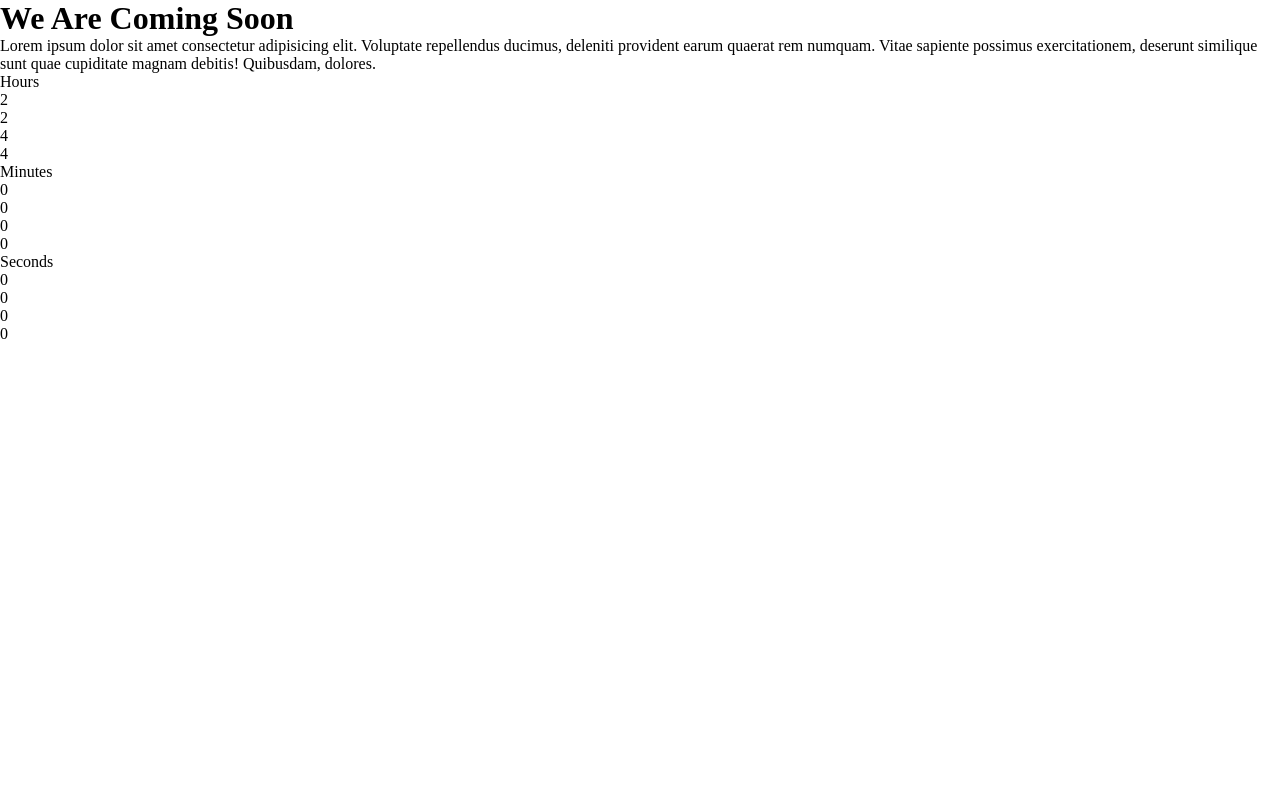
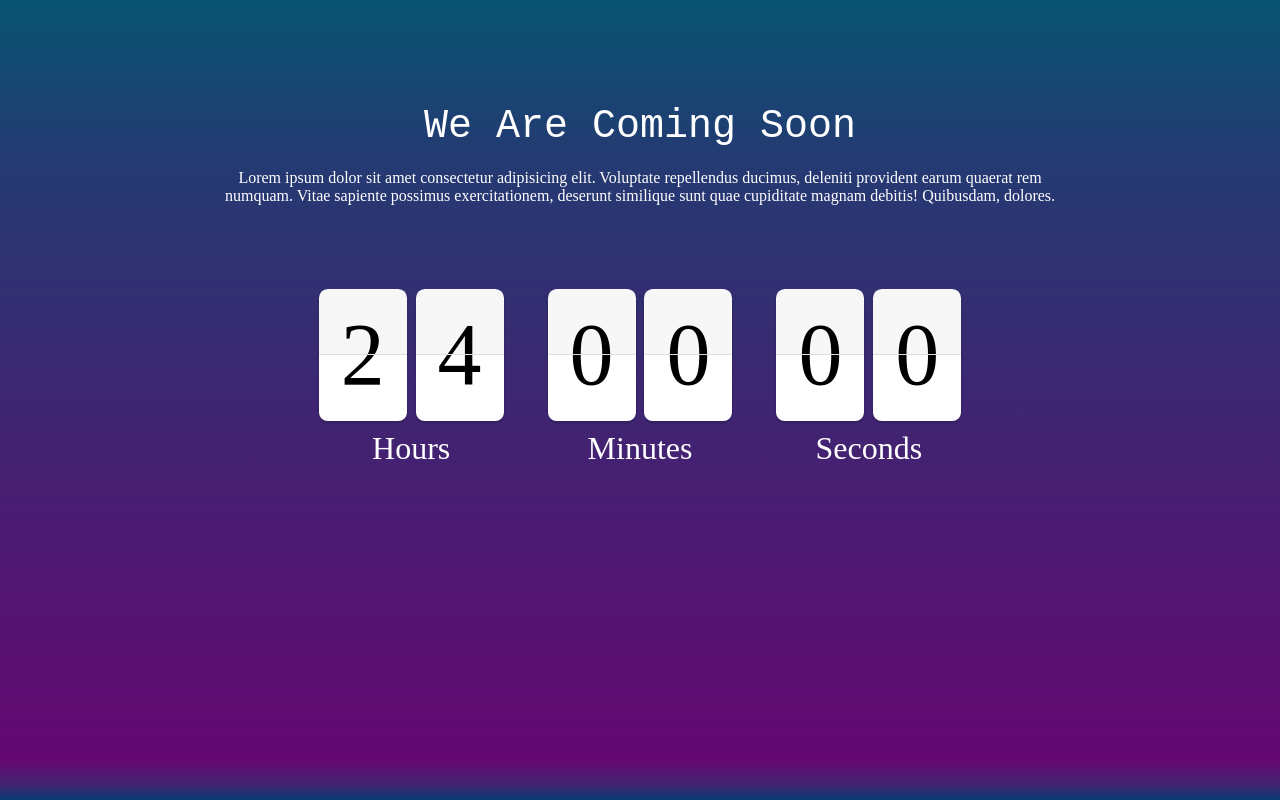
Before and after one commit to MuhammedSafarov/CountDownApp, a plain HTML site: page index.html in a window 1280 px wide. Drawn offline with Linux system fonts and the light colour scheme.

Commit message:
General structure and design is finish

```diff
--- a/index.html
+++ b/index.html
@@ -9,17 +9,18 @@
   </head>
   <body>
     <div class="header">
-      <h1>We Are Coming Soon</h1>
-      <div id="text">
-        Lorem ipsum dolor sit amet consectetur adipisicing elit. Voluptate
-        repellendus ducimus, deleniti provident earum quaerat rem numquam. Vitae
-        sapiente possimus exercitationem, deserunt similique sunt quae
-        cupiditate magnam debitis! Quibusdam, dolores.
+      <div class="header-content">
+        <div class="message">We Are Coming Soon</div>
+        <div id="text">
+          Lorem ipsum dolor sit amet consectetur adipisicing elit. Voluptate
+          repellendus ducimus, deleniti provident earum quaerat rem numquam.
+          Vitae sapiente possimus exercitationem, deserunt similique sunt quae
+          cupiditate magnam debitis! Quibusdam, dolores.
+        </div>
       </div>
     </div>
     <div class="container">
       <div class="container-segment">
-        <div class="segment-title">Hours</div>
         <div class="segment">
           <div class="flip-card" data-hours-tens>
             <div class="top">2</div>
@@ -30,9 +31,9 @@
             <div class="bottom">4</div>
           </div>
         </div>
+        <div class="segment-title">Hours</div>
       </div>
       <div class="container-segment">
-        <div class="segment-title">Minutes</div>
         <div class="segment">
           <div class="flip-card" data-minutes-tens>
             <div class="top">0</div>
@@ -43,9 +44,9 @@
             <div class="bottom">0</div>
           </div>
         </div>
+        <div class="segment-title">Minutes</div>
       </div>
       <div class="container-segment">
-        <div class="segment-title">Seconds</div>
         <div class="segment">
           <div class="flip-card" data-seconds-tens>
             <div class="top">0</div>
@@ -56,12 +57,7 @@
             <div class="bottom">0</div>
           </div>
         </div>
-      </div>
-    </div>
-    <div class="footer">
-      <div class="icons">
-        <div class="play-btn"></div>
-        <div class="stop-btn"></div>
+        <div class="segment-title">Seconds</div>
       </div>
     </div>
     <script src="main.js"></script>
--- a/style.css
+++ b/style.css
@@ -3,3 +3,113 @@
   padding: 0;
   box-sizing: border-box;
 }
+body {
+  background: rgb(0, 24, 36);
+  height: 100vh;
+  background: rgb(0, 24, 36);
+  background: linear-gradient(
+    180deg,
+    rgba(0, 24, 36, 1) 0%,
+    rgba(8, 84, 114, 1) 0%,
+    rgba(36, 58, 114, 1) 20%,
+    rgba(101, 8, 114, 1) 95%,
+    rgba(68, 35, 114, 1) 98%,
+    rgba(8, 61, 114, 1) 100%
+  );
+}
+.header {
+  width: 100%;
+  display: flex;
+  flex-direction: column;
+  align-items: center;
+  justify-content: center;
+  text-align: center;
+}
+.header-content {
+  width: 70%;
+  margin: 0 auto;
+  margin: 4rem;
+  padding: 20px;
+  color: white;
+}
+.header-content .message {
+  font-size: 2.5rem;
+  margin: 20px;
+  font-family: "Courier New", Courier, monospace;
+}
+.flip-card {
+  position: relative;
+  display: inline-flex;
+  flex-direction: column;
+  box-shadow: 0 2px 3px 0 rgba(0, 0, 0, 0.2);
+  border-radius: 0.1em;
+}
+.top,
+.bottom,
+.flip-card .top-flip,
+.flip-card .bottom-flip {
+  height: 0.75em;
+  line-height: 1;
+  padding: 0.25em;
+  overflow: hidden;
+}
+.top,
+.flip-card .top-flip {
+  background-color: #f7f7f7;
+  border-top-right-radius: 0.1em;
+  border-top-left-radius: 0.1em;
+  border-bottom: 1px solid rgba(0, 0, 0, 0.1);
+}
+.bottom,
+.flip-card .bottom-flip {
+  background-color: white;
+  display: flex;
+  align-items: flex-end;
+  border-bottom-right-radius: 0.1em;
+  border-bottom-left-radius: 0.1em;
+}
+.flip-card .top-flip {
+  position: absolute;
+  width: 100%;
+  animation: flip-top 250ms ease-in;
+  transform-origin: bottom;
+}
+@keyframes flip-top {
+  100% {
+    transform: rotateX(90deg);
+  }
+}
+.flip-card .bottom-flip {
+  position: absolute;
+  bottom: 0;
+  width: 100%;
+  animation: flip-bottom 250ms ease-out 250ms;
+  transform-origin: top;
+  transform: rotateX(90deg);
+}
+@keyframes flip-bottom {
+  100% {
+    transform: rotateX(0deg);
+  }
+}
+
+.container {
+  display: flex;
+  gap: 0.5em;
+  justify-content: center;
+  font-size: 5.5rem;
+}
+.container-segment {
+  display: flex;
+  flex-direction: column;
+  gap: 0.1em;
+  align-items: center;
+}
+.segment {
+  display: flex;
+  gap: 0.1em;
+}
+.segment-title {
+  font-size: 2rem;
+  color: white;
+}
```
